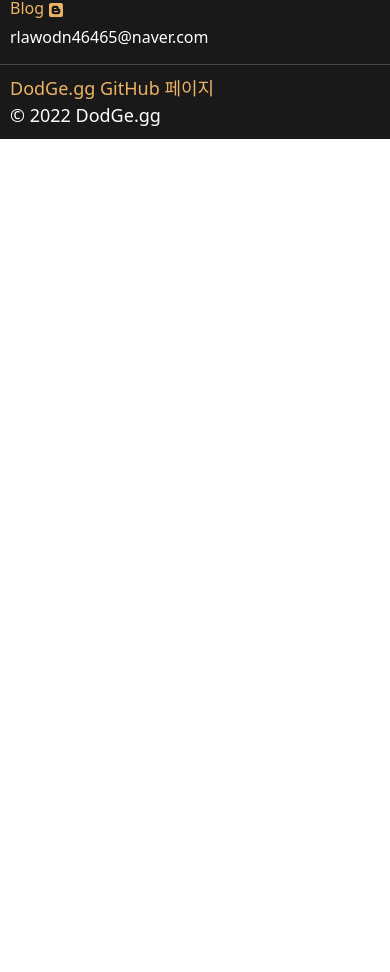
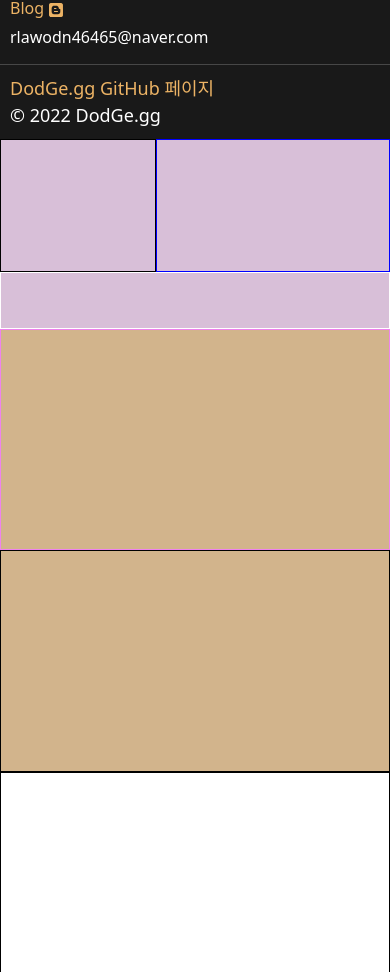
Before and after one commit to limdumb/DodGe.gg, a React (Create React App) app: page /championdetail in a window 390 px wide. Shown: the part 1616-2588 px from the top of the page. Before the commit the page ends 1755 px from the top, so only its background shows below. Built offline with nearby package versions, Linux system fonts and the light colour scheme; no server answers.

Commit message:
[Design] 반응형 웹 디자인 및 전체 틀 구성

```diff
--- a/src/App.js
+++ b/src/App.js
@@ -3,6 +3,7 @@ import MyPages from "./MainPage/MyPages";
 import { BrowserRouter, Route, Routes } from "react-router-dom";
 import ChampionDetail from "./MainPage/ChampionDetail";
 import MainPage from "./MainPage/MainPage";
+import ChampionGuide from "./Components/ChampionGuide/ChampionGuide";
 
 function App() {
   return (
@@ -15,6 +16,7 @@ function App() {
           element={<ChampionDetail championId={"Aatrox"} />}
         />
       </Routes>
+      <ChampionGuide />
     </BrowserRouter>
   );
 }
--- /dev/null
+++ b/src/Components/ChampionGuide/ChampionGuide.jsx
@@ -0,0 +1,40 @@
+import styled from "styled-components";
+import QuickGuide from "./QuickGuide";
+import RunesGuide from "./RunesGuide";
+import CountersList from "./CountersList";
+
+const Main__Container = styled.div`
+  width: 100%;
+  height: 75vh;
+  @media only screen and (min-width: 768px) {
+    width: 60vw;
+    height: 70vh;
+    margin: auto;
+    padding: 10px;
+    background-color: beige;
+    display: flex;
+  }
+`;
+
+const Guides__Container = styled.div`
+  width: 100%;
+  height: 100%;
+  background-color: bisque;
+  @media only screen and (min-width: 768px) {
+    width: 45vw;
+    padding: 10px;
+    background-color: rgba(0, 0, 0, 0.15);
+  }
+`;
+
+export default function ChampionGuide() {
+  return (
+    <Main__Container>
+      <Guides__Container>
+        <QuickGuide />
+        <RunesGuide />
+      </Guides__Container>
+      <CountersList />
+    </Main__Container>
+  );
+}
--- /dev/null
+++ b/src/Components/ChampionGuide/CountersList.jsx
@@ -0,0 +1,16 @@
+import styled from "styled-components";
+
+const Container = styled.div`
+  @media only screen and (min-width: 480px) {
+    width: 150px;
+    height: 85%;
+    margin: 40px 10px;
+    border: solid red 1px;
+    display: flex;
+    flex-wrap: wrap;
+  }
+`;
+
+export default function CountersList() {
+  return <Container></Container>;
+}
--- /dev/null
+++ b/src/Components/ChampionGuide/QuickGuide.jsx
@@ -0,0 +1,64 @@
+import styled from "styled-components";
+
+const Container = styled.div`
+  width: 100%;
+  height: 30%;
+  background-color: thistle;
+  display: flex;
+  flex-wrap: wrap;
+
+  @media only screen and (min-width: 768px) {
+    width: 40vw;
+    height: 30vh;
+    margin: 2.5vh 1vw;
+    padding: 2.25vw;
+    border: solid green 1px;
+    flex-wrap: wrap;
+  }
+`;
+
+const Champion__Portrait = styled.div`
+  border: solid black 1px;
+  width: 40%;
+  height: 70%;
+
+  @media only screen and (min-width: 768px) {
+    width: 12.5vw;
+    height: 12.5vh;
+    margin-right: 2.5vw;
+  }
+`;
+
+const Information = styled.div`
+  border: solid blue 1px;
+  width: 60%;
+  height: 70%;
+
+  @media only screen and (min-width: 768px) {
+    width: 20vw;
+    height: 12.5vh;
+    border: solid black 1px;
+  }
+`;
+
+const Quick__Build = styled.div`
+  width: 100%;
+  height: 30%;
+  border: solid white 1px;
+
+  @media only screen and (min-width: 768px) {
+    border: solid black 1px;
+    width: 35vw;
+    height: 7.5vh;
+  }
+`;
+
+export default function QuickGuide() {
+  return (
+    <Container>
+      <Champion__Portrait />
+      <Information />
+      <Quick__Build />
+    </Container>
+  );
+}
--- /dev/null
+++ b/src/Components/ChampionGuide/RunesGuide.jsx
@@ -0,0 +1,71 @@
+import styled from "styled-components";
+
+const Container = styled.div`
+  width: 100%;
+  height: 70%;
+  background-color: tan;
+
+  @media only screen and (min-width: 768px) {
+    width: 40vw;
+    height: 30vh;
+    margin: 2.5vh 1vw;
+    padding: 2.25vw;
+    border: solid blue 1px;
+    display: flex;
+  }
+`;
+
+const Runes = styled.div`
+  width: 100%;
+  height: 50%;
+  border: solid violet 1px;
+
+  @media only screen and (min-width: 768px) {
+    width: 25vw;
+    height: 26vh;
+    border: solid black 1px;
+    margin-right: 2vw;
+  }
+`;
+
+const Spells__Container = styled.div`
+  width: 100%;
+  height: 50%;
+`;
+
+const Spells = styled.div`
+  width: 100%;
+  height: 100%;
+  border: solid black 1px;
+
+  @media only screen and (min-width: 768px) {
+    width: 15vw;
+    height: 12.5vh;
+    border: solid black 1px;
+    margin-bottom: 10px;
+  }
+`;
+
+const Items = styled.div`
+  width: 100%;
+  height: 100%;
+  border: solid black 1px;
+
+  @media only screen and (min-width: 768px) {
+    width: 15vw;
+    height: 12.5vh;
+    border: solid black 1px;
+  }
+`;
+
+export default function RunesGuide() {
+  return (
+    <Container>
+      <Runes />
+      <Spells__Container>
+        <Spells />
+        <Items />
+      </Spells__Container>
+    </Container>
+  );
+}
```
